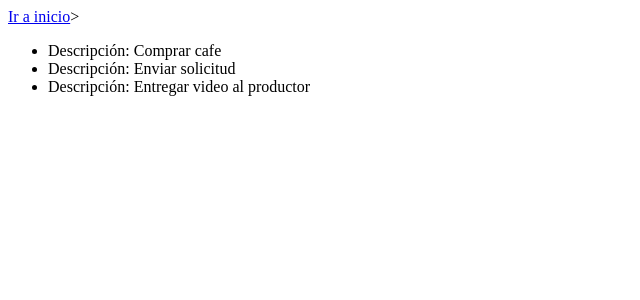
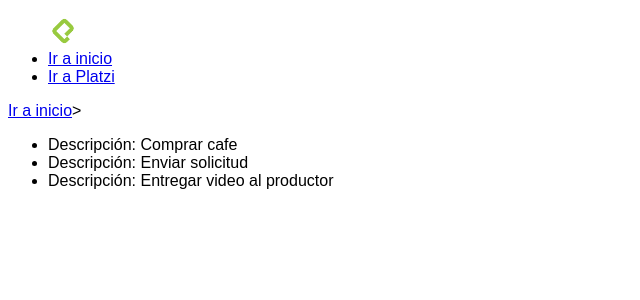
Before and after one commit to CristhianF3193/python, a Flask app: page /hello in a window 1280 px wide. Shown: the top 300 px of the page, without its empty margins (0-640 px from the left). Run offline with Flask 3, Linux system fonts and the light colour scheme; some libraries are stand-ins or nearby versions.

Commit message:
fourth commit

```diff
--- a/main.py
+++ b/main.py
@@ -1,8 +1,18 @@
 from flask import Flask, request, make_response, redirect, render_template
+from flask_bootstrap import bootstrap
 
 app = Flask(__name__)
+bootstrap = bootstrap(app)
 
 todos = ['Comprar cafe', 'Enviar solicitud', 'Entregar video al productor']
+
+@app.errorhandler(404)
+def not_found(error):
+    return render_template('404.html', error=error)
+
+@app.errorhandler(500)
+def internal_server_error(error):
+    return render_template('500.html')
 
 @app.route('/')
 def index():
--- a/requirements.txt
+++ b/requirements.txt
@@ -1 +1,2 @@
 flask
+flask-bootstrap
--- /dev/null
+++ b/static/css/main.css
@@ -0,0 +1,7 @@
+html * {
+    font-family: sans-serif;
+}
+
+img {
+    max-width: 30px;
+}
--- a/templates/base.html
+++ b/templates/base.html
@@ -7,8 +7,12 @@
     <title>
         {% block title %}Flask Platzi{% endblock %}
     </title>
+    <link rel="stylesheet" href="{{ url_for('static', filename='css/main.css')}}">
 </head>
 <body>
+    <header>
+        {% include 'navbar.html' %}
+    </header>
     {% block content %}
     {% endblock %}
 </body>
--- /dev/null
+++ b/templates/navbar.html
@@ -0,0 +1,8 @@
+<nav>
+    <ul>
+        <img src="{{ url_for('static', filename='images/platzi.png')}}" alt="">
+        <li><a href="{{ url_for('index')}}">Ir a inicio</a></li>
+        <li><a href="http://platzi.com" target="_black">Ir a Platzi</a></li>
+    </ul>
+
+</nav>
```
Also changed, not shown: templates/404.html (added, +10 -0 lines), templates/500.html (added, +10 -0 lines), static/images/platzi.png (added).
